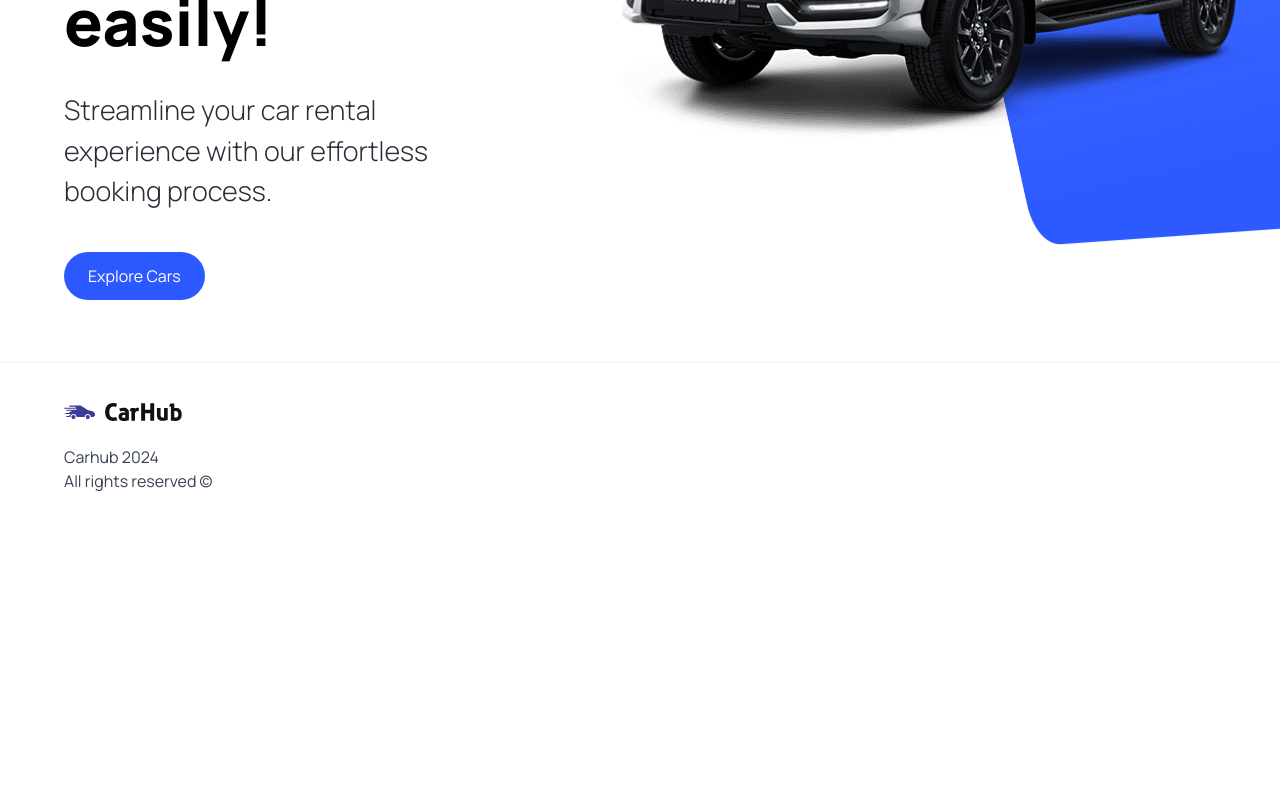
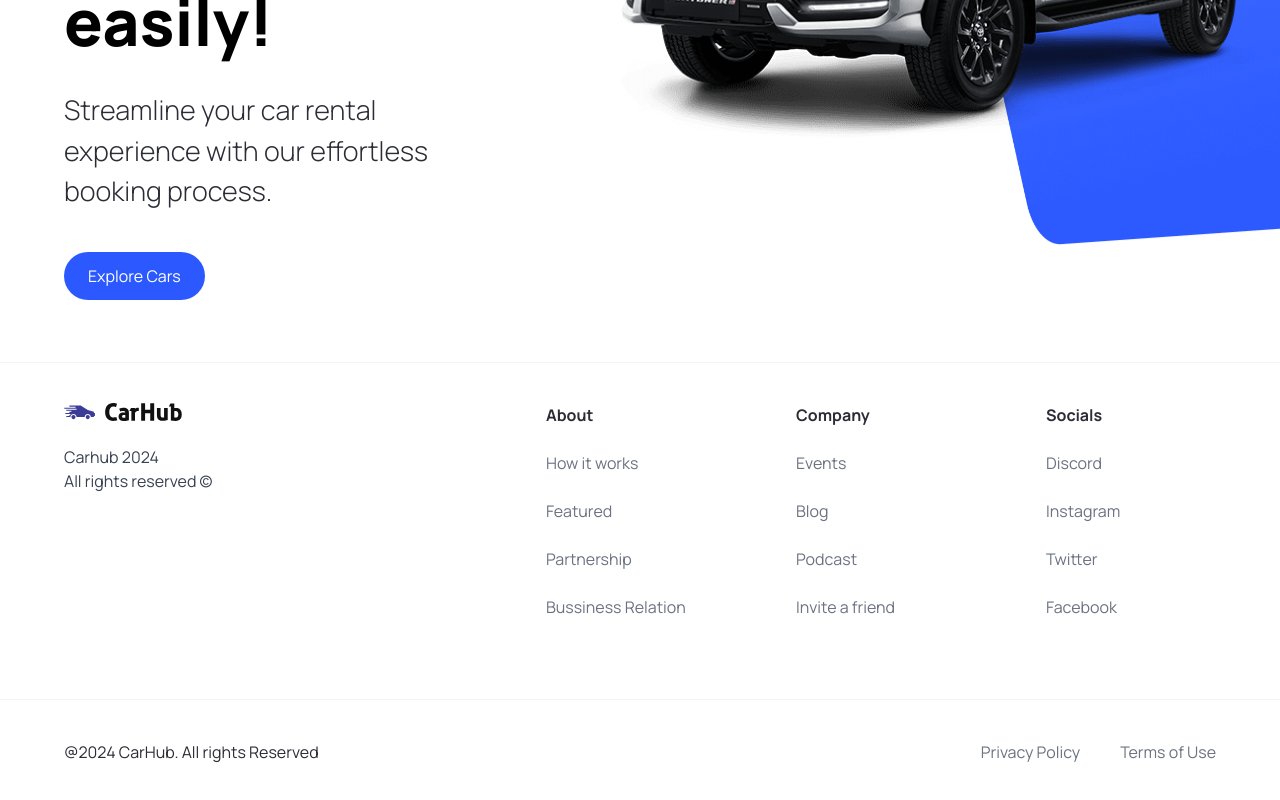
Before and after one commit to Lawi-Mwaura/modern-carshowcase, a Next.js app: page / in a window 1280 px wide. Shown: the part 458-1258 px from the top of the page. Before the commit the page ends 991 px from the top, so only its background shows below. Built offline with nearby package versions, Linux system fonts and the light colour scheme.

Commit message:
Footer completed

```diff
--- a/components/Footer.tsx
+++ b/components/Footer.tsx
@@ -1,5 +1,6 @@
 import Image from "next/image";
 import Link from "next/link";
+import { footerLinks } from "@/constants";
 
 
 const Footer = () => {
@@ -20,6 +21,41 @@ const Footer = () => {
             Carhub 2024 <br />
             All rights reserved &copy;
            </p>
+
+        </div>
+        <div className="footer__links">
+            { footerLinks.map((link) => (
+              <div key={link.title}
+              className="footer__link">
+                <h3 className="font-bold">{link.title}</h3>
+                {link.links.map((item) => (
+                  <Link
+                  key={item.title}
+                  href={item.url}
+                  className="text-gray-500"
+                  >
+                    {item.title}
+                  </Link>
+         ))}
+        </div>
+        ))}
+      </div>
+      </div>
+      <div className="flex justify-between
+      items-center flex-wrap mt-10 border-t
+      border-gray-100 sm:px-16 px-6 py-10">
+        <p>
+          @2024 CarHub. All rights Reserved
+        </p>
+
+        <div className="footer__copyrights-link">
+          <Link href="/" className='text-gray-500'>
+            Privacy Policy
+          </Link>
+          <Link href="/"
+          className='text-gray-500'>
+            Terms of Use
+          </Link>
         </div>
       </div>
     </footer>
--- /dev/null
+++ b/constants/index.ts
@@ -0,0 +1,101 @@
+export const manufacturers = [
+    "Acura",
+    "Alfa Romeo",
+    "Aston Martin",
+    "Audi",
+    "Bentley",
+    "BMW",
+    "Buick",
+    "Cadillac",
+    "Chevrolet",
+    "Chrysler",
+    "Citroen",
+    "Dodge",
+    "Ferrari",
+    "Fiat",
+    "Ford",
+    "GMC",
+    "Honda",
+    "Hyundai",
+    "Infiniti",
+    "Jaguar",
+    "Jeep",
+    "Kia",
+    "Lamborghini",
+    "Land Rover",
+    "Lexus",
+    "Lincoln",
+    "Maserati",
+    "Mazda",
+    "McLaren",
+    "Mercedes-Benz",
+    "MINI",
+    "Mitsubishi",
+    "Nissan",
+    "Porsche",
+    "Ram",
+    "Rolls-Royce",
+    "Subaru",
+    "Tesla",
+    "Toyota",
+    "Volkswagen",
+    "Volvo",
+  ];
+
+  export const yearsOfProduction = [
+    { title: "Year", value: "" },
+    { title: "2015", value: "2015" },
+    { title: "2016", value: "2016" },
+    { title: "2017", value: "2017" },
+    { title: "2018", value: "2018" },
+    { title: "2019", value: "2019" },
+    { title: "2020", value: "2020" },
+    { title: "2021", value: "2021" },
+    { title: "2022", value: "2022" },
+    { title: "2023", value: "2023" },
+  ];
+
+  export const fuels = [
+    {
+      title: "Fuel",
+      value: "",
+    },
+    {
+      title: "Gas",
+      value: "Gas",
+    },
+    {
+      title: "Electricity",
+      value: "Electricity",
+    },
+  ];
+
+  export const footerLinks = [
+    {
+      title: "About",
+      links: [
+        { title: "How it works", url: "/" },
+        { title: "Featured", url: "/" },
+        { title: "Partnership", url: "/" },
+        { title: "Bussiness Relation", url: "/" },
+      ],
+    },
+    {
+      title: "Company",
+      links: [
+        { title: "Events", url: "/" },
+        { title: "Blog", url: "/" },
+        { title: "Podcast", url: "/" },
+        { title: "Invite a friend", url: "/" },
+      ],
+    },
+    {
+      title: "Socials",
+      links: [
+        { title: "Discord", url: "/" },
+        { title: "Instagram", url: "/" },
+        { title: "Twitter", url: "/" },
+        { title: "Facebook", url: "/" },
+      ],
+    },
+  ];
```
